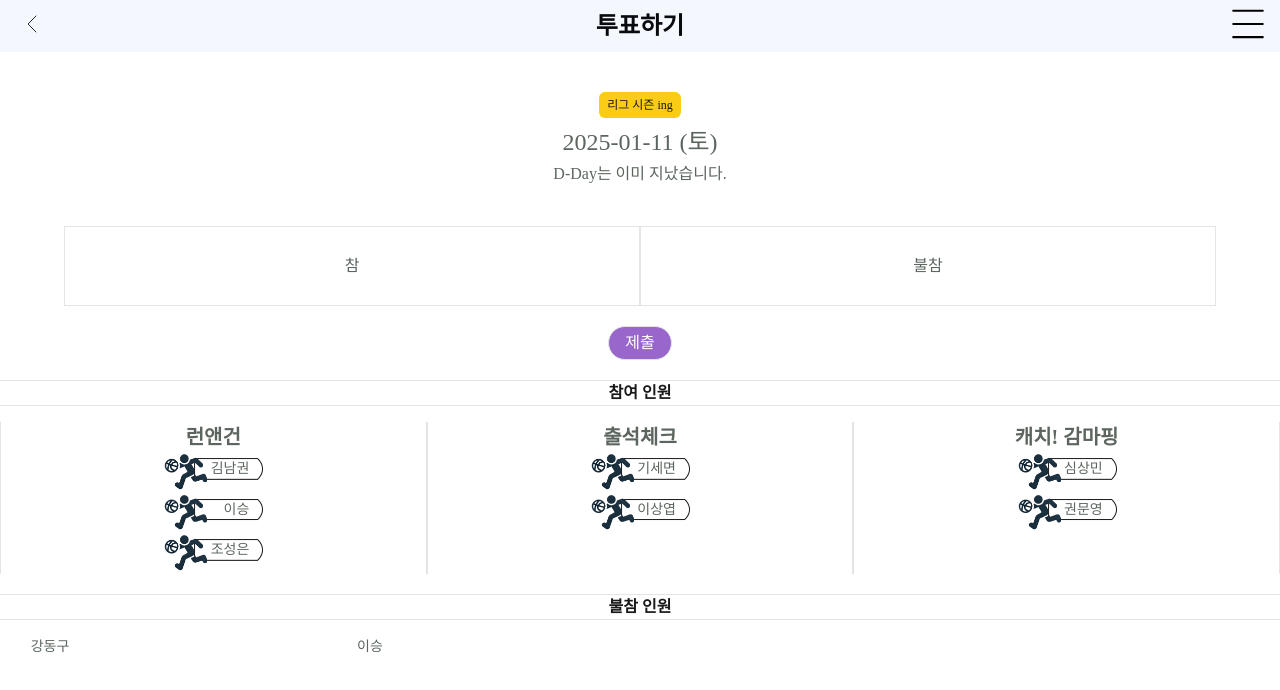
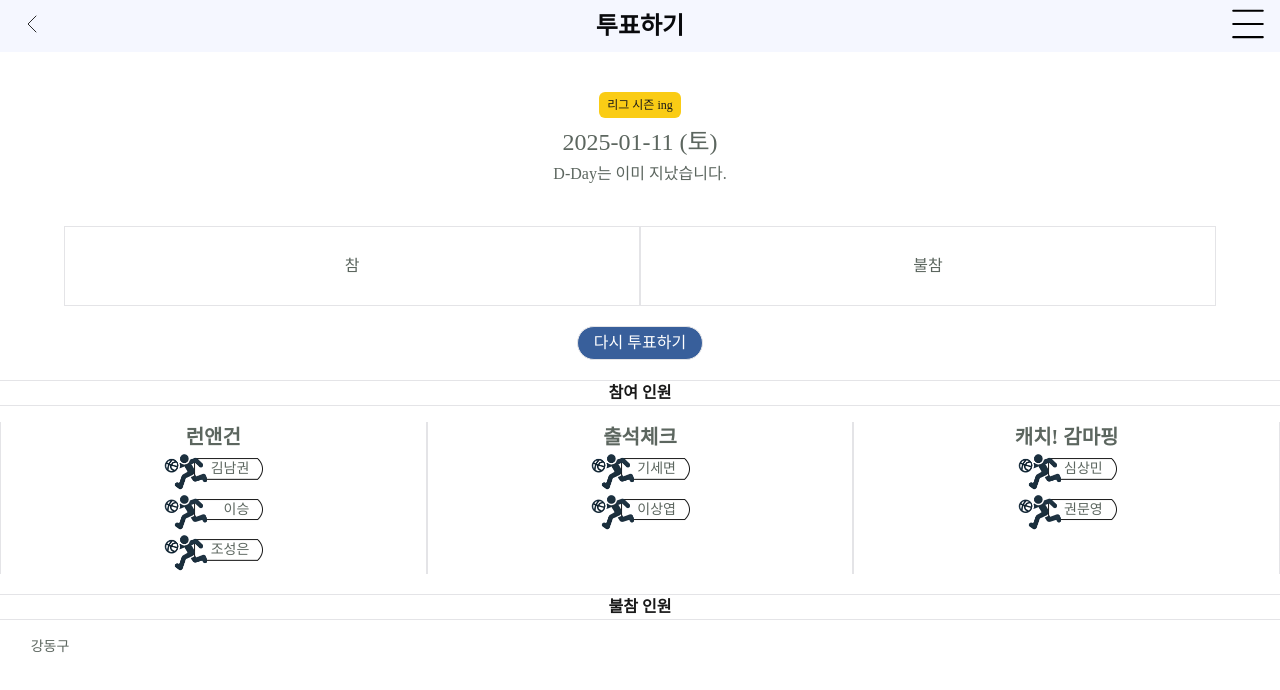
Before and after one commit to eiru123/team-master, a Next.js app: page /team/vote in a window 1280 px wide. Shown: the top 690 px of the page. Built offline with nearby package versions, Linux system fonts and the light colour scheme; a web font is replaced by a local one.

Commit message:
투표 다시하기버튼 추가

```diff
--- a/src/app/team/vote/page.tsx
+++ b/src/app/team/vote/page.tsx
@@ -52,6 +52,10 @@ const VotePage = () => {
     setVoteStatus(vote);
   };
 
+  const onClickSendVote = () => {
+    console.log('투표 결과 제출: ', voteStatus);
+  };
+
   return (
     <>
       <TopBar depth={1} title="투표하기" />
@@ -72,6 +76,7 @@ const VotePage = () => {
       </div>
 
       {/* 투표 하는 곳 */}
+      {/* 이미 투표를 했다면 사용자가 투표한 곳에 스탬프 / 다시하기 누르면 사라짐 */}
       <div className="flex flex-col justify-center items-center">
         <div className="grid grid-cols-2 w-[90%] mx-auto">
           <Text
@@ -109,9 +114,26 @@ const VotePage = () => {
             ) : null}
           </Text>
         </div>
-        <button className="border my-5 px-4 py-1 rounded-full bg-[#9966cc] text-white active:shadow-inner-button">
+
+        {/* 투표를 완료 할 때 버튼 */}
+        {/* <Text
+          type="button"
+          onClick={onClickSendVote}
+          color="#fff"
+          className="border my-5 px-4 py-1 rounded-full bg-[#9966cc] active:shadow-inner-button"
+        >
           제출
-        </button>
+        </Text> */}
+
+        {/* 투표를 했는데 바꾸고 싶을 때 버튼 */}
+        <Text
+          type="button"
+          onClick={onClickSendVote}
+          color="#fff"
+          className="border my-5 px-4 py-1 rounded-full bg-[#385f9b] active:shadow-inner-button"
+        >
+          다시 투표하기
+        </Text>
       </div>
 
       {/* [리그전] 참여 인원 정보 ( 팀 이름<grid-cols-${num}> / 해당 팀의 참여 인원 목록) */}
@@ -170,7 +192,6 @@ const VotePage = () => {
         </Text>
         <div className="grid grid-cols-4 w-full">
           <MemberTag status="skip" name="강동구" />
-          <MemberTag status="skip" name="이승" />
         </div>
       </div>
     </>
```
